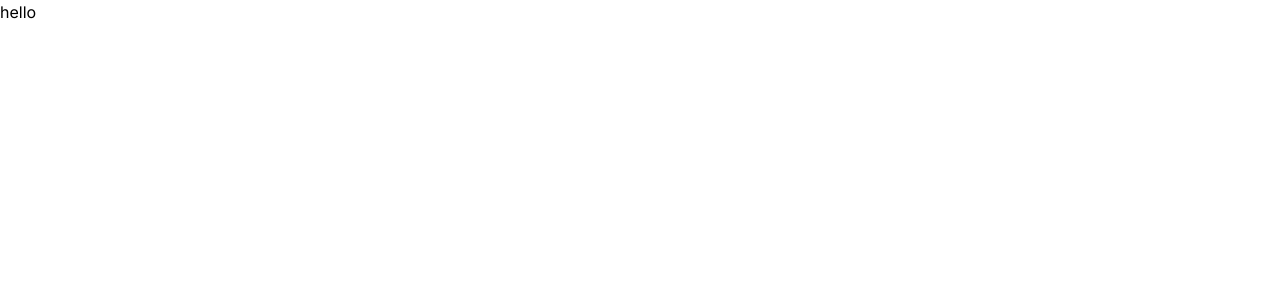
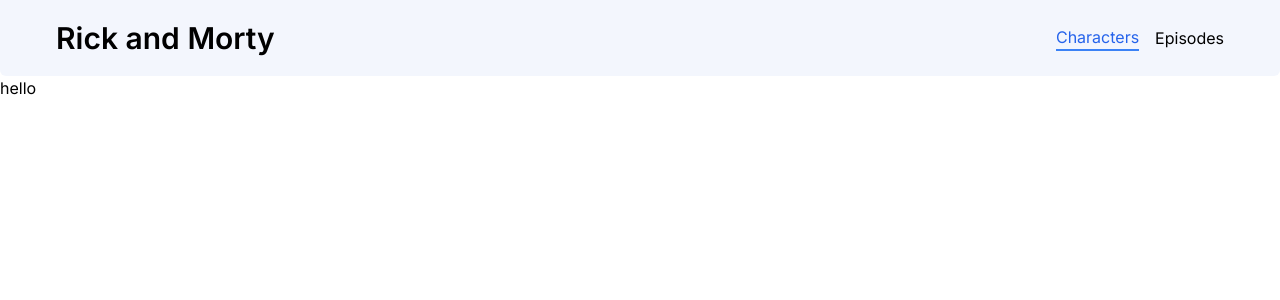
Before and after one commit to Michael-Liendo/rick-and-morty-frontend-technical-evaluation, a Next.js app: page / in a window 1280 px wide. Shown: the top 300 px of the page. Built offline with nearby package versions, Linux system fonts and the light colour scheme.

Commit message:
feat: create the navbar in the layout

```diff
--- a/src/app/layout.tsx
+++ b/src/app/layout.tsx
@@ -1,12 +1,13 @@
-import type { Metadata } from "next";
-import { Inter } from "next/font/google";
-import "./globals.css";
+import type { Metadata } from 'next';
+import { Inter } from 'next/font/google';
+import './globals.css';
+import Navbar from '@/components/Navbar';
 
-const inter = Inter({ subsets: ["latin"] });
+const inter = Inter({ subsets: ['latin'] });
 
 export const metadata: Metadata = {
-  title: "Create Next App",
-  description: "Generated by create next app",
+  title: 'Create Next App',
+  description: 'Generated by create next app',
 };
 
 export default function RootLayout({
@@ -16,7 +17,10 @@
 }>) {
   return (
     <html lang="en">
-      <body className={inter.className}>{children}</body>
+      <body className={inter.className}>
+        <Navbar />
+        <div>{children}</div>
+      </body>
     </html>
   );
 }
--- /dev/null
+++ b/src/components/Navbar.tsx
@@ -0,0 +1,37 @@
+'use client';
+
+import Link from 'next/link';
+import { usePathname } from 'next/navigation';
+
+enum ERoutes {
+  Characters = '/',
+  Episodes = '/episodes',
+}
+
+export default function Navbar() {
+  const pathname = usePathname();
+  const DEFAULT_LINK_CLASSES = 'text-blue-600 border-b-2 border-blue-500';
+
+  const routes = Object.keys(ERoutes);
+
+  routes.forEach((key, index) => {
+    console.log(`${key} has index ${index}`);
+  });
+  return (
+    <div className="px-14 py-5 flex items-center justify-between bg-blue-700/5 rounded-b-md">
+      <h1 className="text-black text-3xl font-semibold">Rick and Morty</h1>
+      <nav>
+        <ul className="flex items-center space-x-4">
+          {routes.map((key) => (
+            <li
+              key={key}
+              className={`${pathname === ERoutes[key] && DEFAULT_LINK_CLASSES}`}
+            >
+              <Link href={ERoutes[key]}>{key}</Link>
+            </li>
+          ))}
+        </ul>
+      </nav>
+    </div>
+  );
+}
```
